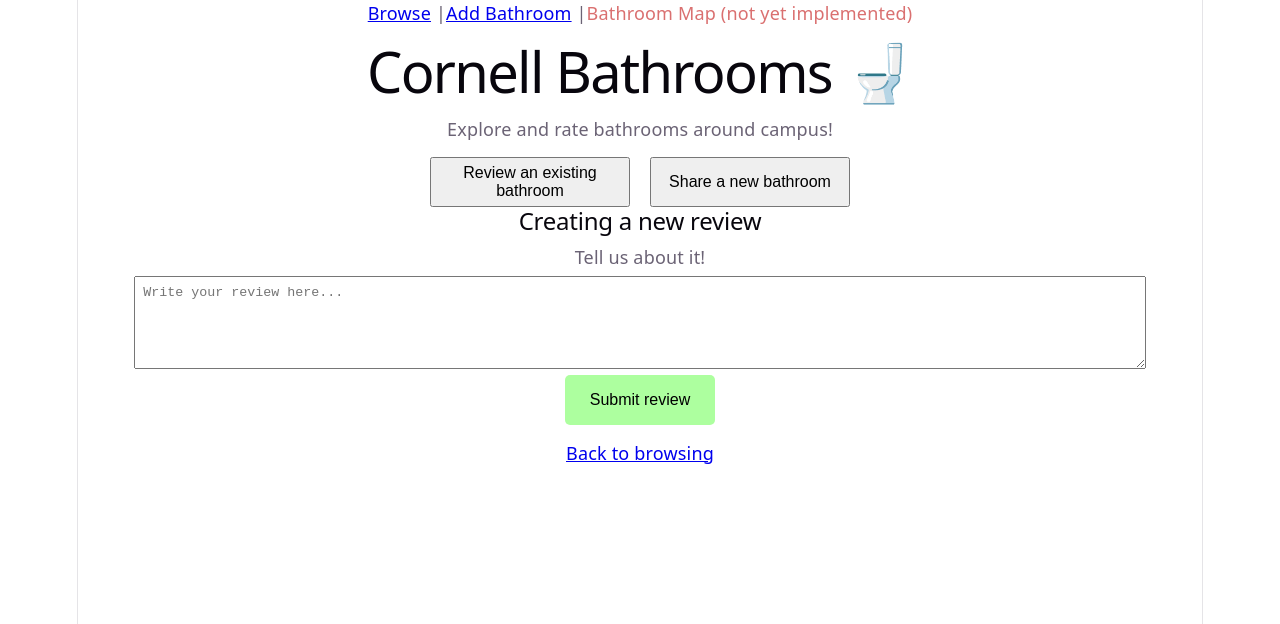
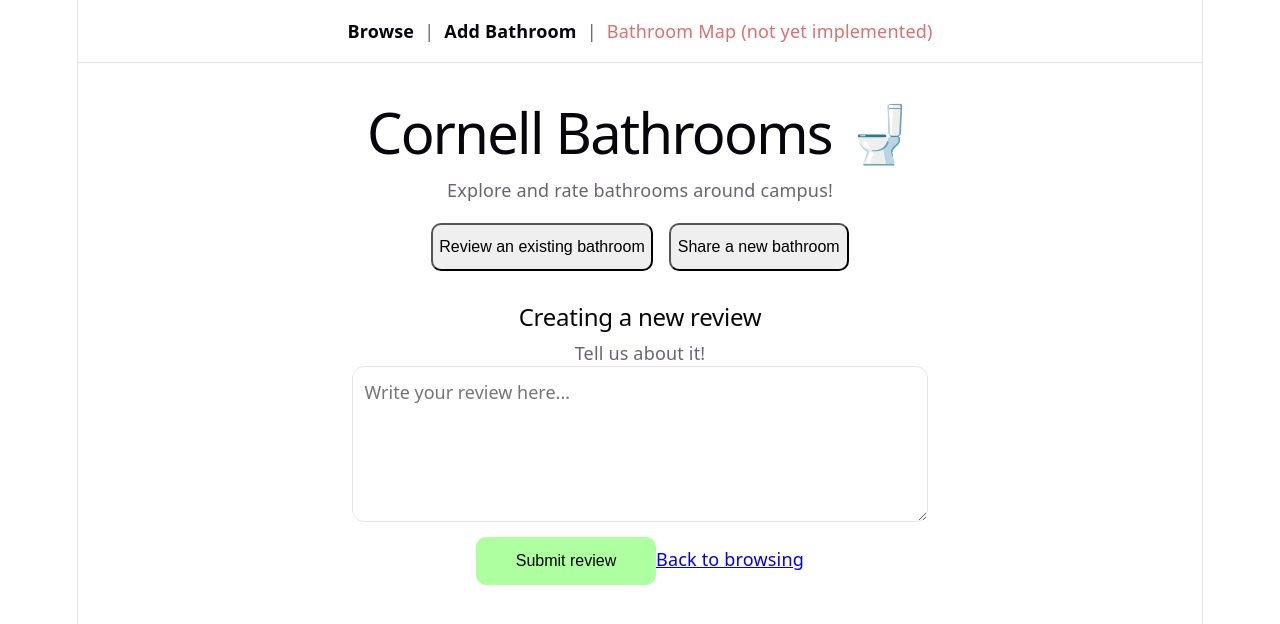
Before and after one commit to jellizz/bathroom, a React (Vite) app: page /add in a window 1280 px wide. Shown: the top 624 px of the page. Built offline with nearby package versions, Linux system fonts and the light colour scheme.

Commit message:
Separate CSS files, added the key to gitignore

```diff
--- a/src/App.css
+++ b/src/App.css
@@ -1,184 +1,29 @@
-.counter {
-  font-size: 16px;
-  padding: 5px 10px;
-  border-radius: 5px;
-  color: var(--accent);
-  background: var(--accent-bg);
-  border: 2px solid transparent;
-  transition: border-color 0.3s;
-  margin-bottom: 24px;
-
-  &:hover {
-    border-color: var(--accent-border);
-  }
-  &:focus-visible {
-    outline: 2px solid var(--accent);
-    outline-offset: 2px;
-  }
+nav {
+  display: flex;
+  flex-wrap: wrap;
+  justify-content: center;
+  align-items: center;
+  gap: 10px;
+  padding: 18px 20px;
+  border-bottom: 1px solid var(--border);
+  background: rgba(255, 255, 255, 0.92);
 }
 
-.hero {
-  position: relative;
-
-  .base,
-  .framework,
-  .vite {
-    inset-inline: 0;
-    margin: 0 auto;
-  }
-
-  .base {
-    width: 170px;
-    position: relative;
-    z-index: 0;
-  }
-
-  .framework,
-  .vite {
-    position: absolute;
-  }
-
-  .framework {
-    z-index: 1;
-    top: 34px;
-    height: 28px;
-    transform: perspective(2000px) rotateZ(300deg) rotateX(44deg) rotateY(39deg)
-      scale(1.4);
-  }
-
-  .vite {
-    z-index: 0;
-    top: 107px;
-    height: 26px;
-    width: auto;
-    transform: perspective(2000px) rotateZ(300deg) rotateX(40deg) rotateY(39deg)
-      scale(0.8);
-  }
+nav a {
+  text-decoration: none;
+  color: var(--text-h);
+  font-weight: 600;
 }
 
-#center {
-  display: flex;
-  flex-direction: column;
-  gap: 25px;
-  place-content: center;
-  place-items: center;
-  flex-grow: 1;
-
-  @media (max-width: 1024px) {
-    padding: 32px 20px 24px;
-    gap: 18px;
-  }
+nav span {
+  color: rgb(218, 112, 112);
 }
 
-#next-steps {
-  display: flex;
-  border-top: 1px solid var(--border);
-  text-align: left;
-
-  & > div {
-    flex: 1 1 0;
-    padding: 32px;
-    @media (max-width: 1024px) {
-      padding: 24px 20px;
-    }
-  }
-
-  .icon {
-    margin-bottom: 16px;
-    width: 22px;
-    height: 22px;
-  }
-
-  @media (max-width: 1024px) {
-    flex-direction: column;
-    text-align: center;
-  }
+button {
+  cursor: pointer;
 }
 
-#docs {
-  border-right: 1px solid var(--border);
-
-  @media (max-width: 1024px) {
-    border-right: none;
-    border-bottom: 1px solid var(--border);
-  }
+button:disabled {
+  cursor: not-allowed;
+  opacity: 0.65;
 }
-
-#next-steps ul {
-  list-style: none;
-  padding: 0;
-  display: flex;
-  gap: 8px;
-  margin: 32px 0 0;
-
-  .logo {
-    height: 18px;
-  }
-
-  a {
-    color: var(--text-h);
-    font-size: 16px;
-    border-radius: 6px;
-    background: var(--social-bg);
-    display: flex;
-    padding: 6px 12px;
-    align-items: center;
-    gap: 8px;
-    text-decoration: none;
-    transition: box-shadow 0.3s;
-
-    &:hover {
-      box-shadow: var(--shadow);
-    }
-    .button-icon {
-      height: 18px;
-      width: 18px;
-    }
-  }
-
-  @media (max-width: 1024px) {
-    margin-top: 20px;
-    flex-wrap: wrap;
-    justify-content: center;
-
-    li {
-      flex: 1 1 calc(50% - 8px);
-    }
-
-    a {
-      width: 100%;
-      justify-content: center;
-      box-sizing: border-box;
-    }
-  }
-}
-
-#spacer {
-  height: 88px;
-  border-top: 1px solid var(--border);
-  @media (max-width: 1024px) {
-    height: 48px;
-  }
-}
-
-.ticks {
-  position: relative;
-  width: 100%;
-
-  &::before,
-  &::after {
-    content: '';
-    position: absolute;
-    top: -4.5px;
-    border: 5px solid transparent;
-  }
-
-  &::before {
-    left: 0;
-    border-left-color: var(--border);
-  }
-  &::after {
-    right: 0;
-    border-right-color: var(--border);
-  }
-}
--- a/src/App.tsx
+++ b/src/App.tsx
@@ -1,4 +1,5 @@
 import { BrowserRouter, Routes, Route, Link } from 'react-router-dom'
+import './App.css'
 import Browse from './pages/Browse'
 import Add from './pages/Add'
 import BathroomDisplay from './pages/BathroomDisplay'
@@ -15,7 +16,7 @@
       <nav>
         <Link to="/">Browse</Link> |
         <Link to="/add">Add Bathroom</Link> |
-        <span style={{ color: 'rgb(218, 112, 112)' }}>Bathroom Map (not yet implemented)</span>
+        <span>Bathroom Map (not yet implemented)</span>
       </nav>
       <Routes>
         <Route path="/" element={<Browse />} />
--- /dev/null
+++ b/src/pages/Add.css
@@ -0,0 +1,50 @@
+.add-page {
+  padding: 24px 20px;
+  max-width: 900px;
+  margin: 0 auto;
+}
+
+.add-page h1,
+.add-page p {
+  text-align: center;
+}
+
+.add-page .button-row {
+  display: flex;
+  flex-wrap: wrap;
+  justify-content: center;
+  gap: 16px;
+  margin: 20px 0 32px;
+}
+
+.add-page button {
+  min-width: 180px;
+  min-height: 48px;
+  font-size: 16px;
+  border-radius: 10px;
+}
+
+.add-page .submit-button {
+  background-color: #adff9f;
+  border: none;
+}
+
+.add-page .form-group {
+  margin-top: 24px;
+}
+
+.add-page textarea {
+  width: 100%;
+  box-sizing: border-box;
+  min-height: 140px;
+  padding: 12px;
+  border: 1px solid var(--border);
+  border-radius: 12px;
+  resize: vertical;
+  font: inherit;
+}
+
+.add-page .back-link {
+  display: inline-block;
+  margin-top: 18px;
+}
--- a/src/pages/Add.tsx
+++ b/src/pages/Add.tsx
@@ -1,5 +1,6 @@
 import { useState } from 'react'
 import { Link } from 'react-router-dom'
+import './Add.css'
 
 // The add page, which allows users to select between 2 buttons that prompt them to either
 // review an existing bathroom or share a new bathroom.
@@ -9,34 +10,29 @@
     const [text, setText] = useState('') // this is the text for the review form, which will eventually be sent to the backend when the user submits a new review.
     return (
 
-        <div>
-            <h1 style={{ textAlign: 'center' }}>Cornell Bathrooms 🚽</h1>
-            <p style={{ textAlign: 'center' }}>Explore and rate bathrooms around campus!</p>
-            <div style={{ justifyContent: 'center', display: 'flex', gap: '20px', marginTop: '15px' }}>
-                <button style={{ height: '50px', width: '200px', fontSize: '16px' }}>
-                     Review an existing bathroom
-                </button>
-                <button style={{ height: '50px', width: '200px', fontSize: '16px' }}>
-                    Share a new bathroom
-                </button>
+        <div className="add-page">
+            <h1>Cornell Bathrooms 🚽</h1>
+            <p>Explore and rate bathrooms around campus!</p>
+            <div className="button-row">
+                <button>Review an existing bathroom</button>
+                <button>Share a new bathroom</button>
             </div>
 
             <h2>Creating a new review</h2>
 
-            <label style={{ display: 'block' }}>
+            <label className="form-group">
                 Tell us about it!<br />
                 <textarea
                     rows={5}
                     placeholder="Write your review here..."
                     value={text}
                     onChange={e => setText(e.target.value)}
-                    style={{ marginTop: '6px', padding: '8px', width: '90%', boxSizing: 'border-box'}}
                 />
             </label>
-            <button style={{ height: '50px', width: '150px', fontSize: '16px', backgroundColor: '#adff9f', border: 'none', borderRadius: '5px'}}>
+            <button className="submit-button">
                 Submit review
             </button>
-            <p style={{ marginTop: '15px'}}>
+            <p className="back-link">
                 <Link to="/">Back to browsing</Link>
             </p>
         </div>
--- /dev/null
+++ b/src/pages/BathroomCard.css
@@ -0,0 +1,24 @@
+.bathroom-card {
+  text-align: left;
+  border: 1px solid var(--accent);
+  padding: 20px;
+  margin: 10px 0;
+  background-color: #bde0ee;
+  border-radius: 14px;
+  box-shadow: 0 3px 10px rgba(0, 0, 0, 0.04);
+}
+
+.bathroom-card h3 {
+  margin-top: 0;
+  color: #242424;
+}
+
+.bathroom-card p {
+  margin: 8px 0;
+  line-height: 1.5;
+}
+
+.bathroom-card a {
+  color: var(--accent);
+  text-decoration: underline;
+}
--- a/src/pages/BathroomCard.tsx
+++ b/src/pages/BathroomCard.tsx
@@ -1,5 +1,6 @@
 import { Link } from 'react-router-dom'
 import type { Bathroom } from '../types'
+import './BathroomCard.css'
 
 
 // Displays the information about a specific Bathroom, organized on Browse page.
@@ -12,8 +13,8 @@
 
 const BathroomCard = ({ bathroom }: Props) => {
   return (
-    <div style={{ textAlign: 'left', border: '1px solid #4d8fc9', padding: '20px', margin: '10px', backgroundColor: '#BDE0EE' }}  >
-      <h3 style={{ color: '#242424' }}>{bathroom.name}</h3>
+    <div className="bathroom-card">
+      <h3>{bathroom.name}</h3>
       <p><strong>{bathroom.description}</strong></p>
       <p>Average cleanliness: {bathroom.rating}/5</p>
       <p>
--- /dev/null
+++ b/src/pages/BathroomDisplay.css
@@ -0,0 +1,50 @@
+.display-page {
+  padding: 24px 20px;
+  max-width: 900px;
+  margin: 0 auto;
+}
+
+.display-page > a,
+.display-page .button-row {
+  display: inline-flex;
+  margin-bottom: 18px;
+}
+
+.display-page h1 {
+  margin-top: 0;
+}
+
+.display-page .summary-list {
+  list-style: none;
+  padding: 0;
+  margin: 16px 0 24px;
+}
+
+.display-page .summary-list li {
+  margin: 10px 0;
+}
+
+.display-page .review-list {
+  text-align: left;
+  border: 1px solid var(--accent);
+  padding: 20px;
+  margin: 10px 0 24px;
+  background-color: #bde0ee;
+  border-radius: 14px;
+}
+
+.display-page .review-item {
+  margin-bottom: 18px;
+  padding-bottom: 12px;
+  border-bottom: 1px solid rgba(0, 0, 0, 0.08);
+}
+
+.display-page .review-item:last-child {
+  border-bottom: none;
+  margin-bottom: 0;
+  padding-bottom: 0;
+}
+
+.display-page .review-item p {
+  margin: 6px 0;
+}
--- /dev/null
+++ b/src/pages/Browse.css
@@ -0,0 +1,44 @@
+.browse-page {
+  padding: 24px 20px;
+  max-width: 980px;
+  margin: 0 auto;
+}
+
+.browse-page h1 {
+  margin-bottom: 8px;
+}
+
+.browse-page p {
+  margin: 0 0 24px;
+  color: var(--text);
+}
+
+.browse-actions {
+  display: flex;
+  flex-wrap: wrap;
+  gap: 12px;
+  margin-bottom: 24px;
+}
+
+.browse-actions input {
+  flex: 1 1 320px;
+  min-width: 220px;
+  padding: 10px 12px;
+  border: 1px solid var(--border);
+  border-radius: 10px;
+  background: #fff;
+}
+
+.browse-actions button {
+  flex: 0 0 auto;
+}
+
+.bathroom-list {
+  display: grid;
+  gap: 16px;
+}
+
+.browse-page > a {
+  display: inline-block;
+  margin-top: 24px;
+}
--- /dev/null
+++ b/src/pages/LikeDislikeButton.css
@@ -0,0 +1,15 @@
+.like-dislike {
+  display: inline-flex;
+  gap: 10px;
+  flex-wrap: wrap;
+  margin-top: 12px;
+}
+
+.like-dislike button {
+  border: 1px solid var(--accent);
+  border-radius: 10px;
+  background: rgba(170, 59, 255, 0.1);
+  color: var(--text-h);
+  padding: 8px 14px;
+  font: inherit;
+}
--- a/src/pages/LikeDislikeButton.tsx
+++ b/src/pages/LikeDislikeButton.tsx
@@ -1,5 +1,6 @@
 import { useState } from 'react'
 import type { Review } from '../types'
+import './LikeDislikeButton.css'
 
 
 // shows the likes and dislikes for a given review, allows users to click buttons to like or dislike
@@ -36,8 +37,8 @@
 
 
     return (
-        <div>
-            <button onClick={handleLike}>Likes ({likes})</button>{' '}
+        <div className="like-dislike">
+            <button onClick={handleLike}>Likes ({likes})</button>
             <button onClick={handleDislike}>Dislikes ({dislikes})</button>
         </div>
     )
```
Also changed, not shown: src/pages/BathroomDisplay.tsx (+5 -5 lines), src/pages/Browse.tsx (+5 -4 lines), 1 other file (tests, documents, lock files or other folders).
